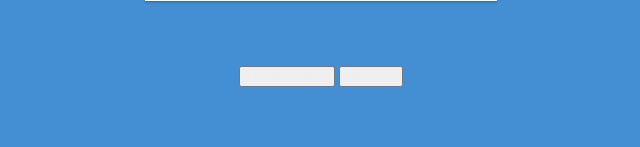
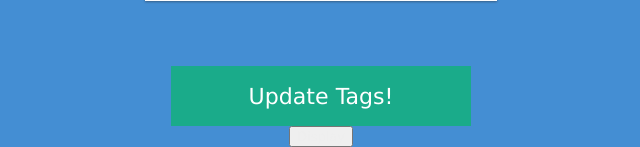
Before and after one commit to StormFireFox1/BubbleChat, a Node server app: page /findtags in a window 1280 px wide. Shown: the part 1532-1679 px from the top of the page, without its empty margins (319-959 px from the left). Before the commit the page ends 1619 px from the top, so only its background shows below. Run offline with Node 20, Linux system fonts and the light colour scheme; the visitor is signed in with stand-in values (Sample User, id 1); some libraries are stand-ins or nearby versions.

Commit message:
Customized Update Tags button

```diff
--- a/public/stylesheets/findtags.css
+++ b/public/stylesheets/findtags.css
@@ -231,3 +231,46 @@ div#columns:hover figure:not(:hover) {
   width: 100%;
   max-width: 400px;
 }
+
+
+
+
+#updatetagsbutton{
+  background:#1AAB8A;
+  color:#fff;
+  border:none;
+  position:relative;
+  height:60px;
+  font-size:1.7em;
+  padding:0 2em;
+  cursor:pointer;
+  transition:800ms ease all;
+  outline:none;
+
+width: 300px;
+
+}
+#updatetagsbutton:hover{
+  background:#fff;
+  color:#1AAB8A;
+}
+#updatetagsbutton:before,#updatetagsbutton:after{
+  content:'';
+  position:absolute;
+  top:0;
+  right:0;
+  height:2px;
+  width:0;
+  background: #1AAB8A;
+  transition:400ms ease all;
+}
+#updatetagsbutton:after{
+  right:inherit;
+  top:inherit;
+  left:0;
+  bottom:0;
+}
+#updatetagsbutton:hover:before,#updatetagsbutton:hover:after{
+  width:100%;
+  transition:800ms ease all;
+}
--- a/views/findtags.hbs
+++ b/views/findtags.hbs
@@ -147,6 +147,6 @@
                 </div>
         </figure>
 </div>
-<input type="button" value="Update Tags" onclick="return submitTags();"></input>
+<button id="updatetagsbutton" onclick="return submitTags();">Update Tags!</button><br>
 <input type="button" id="button2" value="Display" onclick="display_array();"></input>
 <div id="Result"></div>
```
